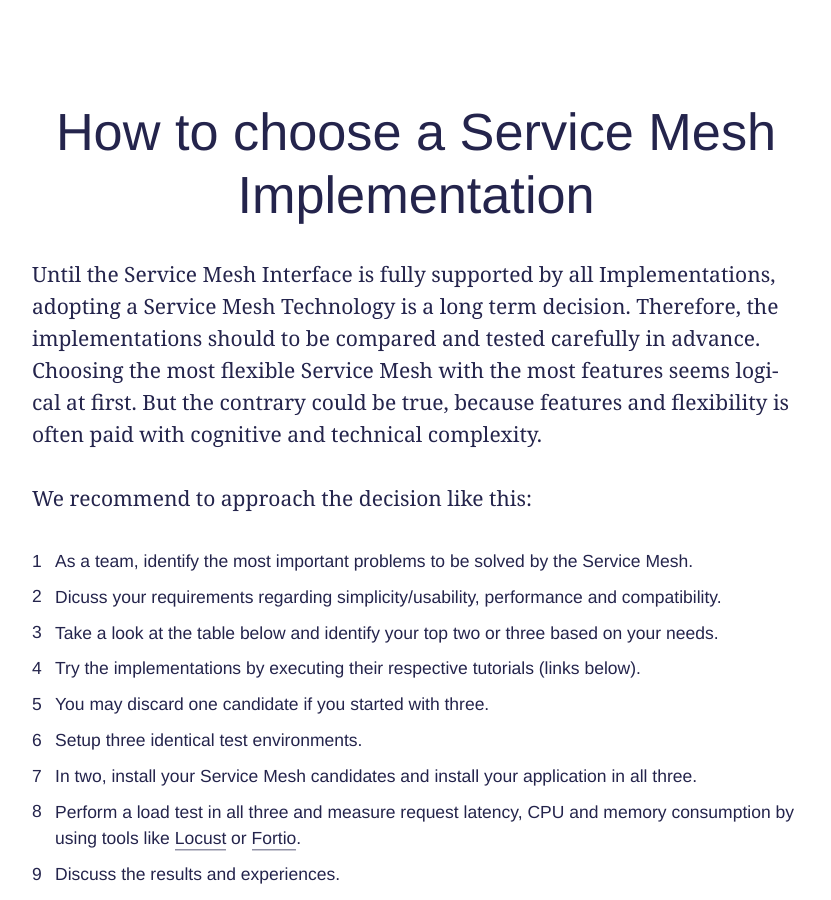
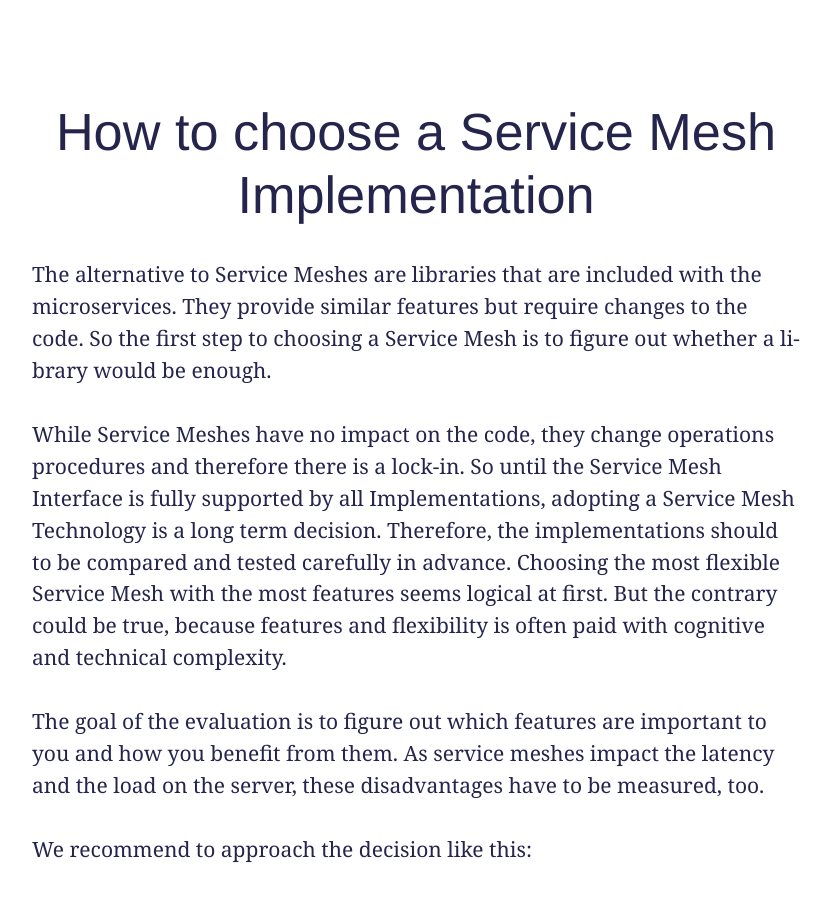
Before and after one commit to servicemesh-es/servicemesh.es, a Jekyll site: the page built from index.md, in a window 1280 px wide and 900 px high, scrolled down 2378 px. Shown: the whole window, without its empty margins (224-1055 px from the left). Built offline with Jekyll 4.4.1, drawn with Linux system fonts in a browser that asks for light colours; some web fonts are replaced.

Commit message:
Some improvement to the eval process

```diff
--- a/_includes/how-to-choose.html
+++ b/_includes/how-to-choose.html
@@ -1,10 +1,20 @@
 <div class="page-layout-md--default">
   <h2 class="section-heading--primary"> How to choose a Service Mesh Implementation</h2>
   <p>
-    Until the Service Mesh Interface is fully supported by all Implementations, adopting a Service Mesh Technology is a long term decision.
+    The alternative to Service Meshes are libraries that are included with the microservices. They
+    provide similar features but require changes to the code. So the first step to choosing a Service
+    Mesh is to figure out whether a library would be enough.
+    <br>
+    <br>
+    While Service Meshes have no impact on the code, they change operations procedures and therefore there is a lock-in.
+    So until the Service Mesh Interface is fully supported by all Implementations, adopting a Service Mesh Technology is a long term decision.
     Therefore, the implementations should to be compared and tested carefully in advance.
     Choosing the most flexible Service Mesh with the most features seems logical at first.
     But the contrary could be true, because features and flexibility is often paid with cognitive and technical complexity.
+    <br>
+    <br>
+    The goal of the evaluation is to figure out which features are important to you and how you benefit from them.
+    As service meshes impact the latency and the load on the server, these disadvantages have to be measured, too.
     <br>
     <br>
     We recommend to approach the decision like this:
```
